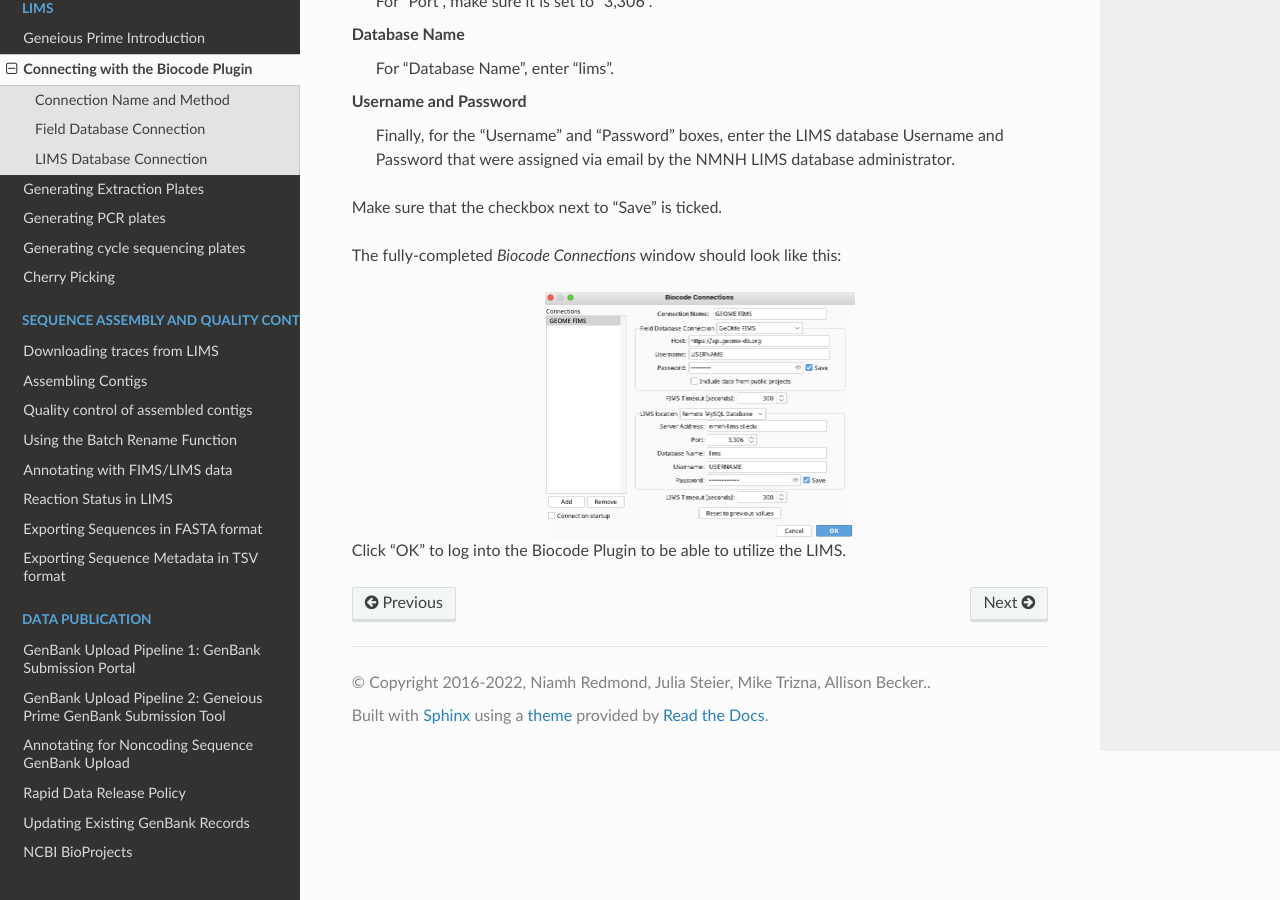
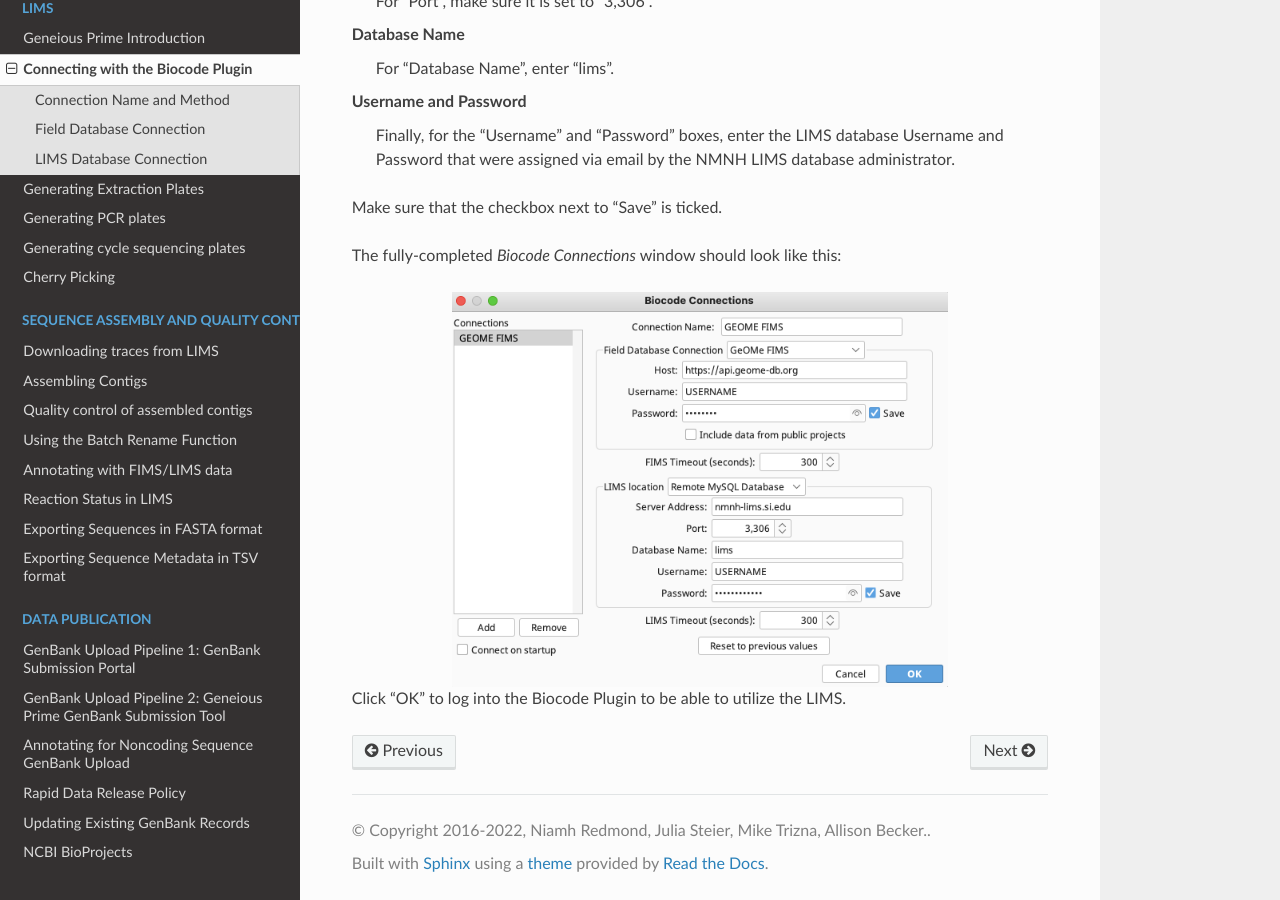
Before and after one commit to SIBarcodeNetwork/ReadtheDocsMaster, a Sphinx documentation site: the page built from Docs/biocode_plugin.rst, in a window 1280 px wide and 900 px high, scrolled down 1900 px. Built offline with Sphinx 7.4.7 and the Read the Docs theme 2.0.0, drawn with Linux system fonts in a browser that asks for light colours.

Commit message:
Update biocode_plugin.rst

```diff
--- a/Docs/biocode_plugin.rst
+++ b/Docs/biocode_plugin.rst
@@ -57,7 +57,7 @@ The fully-completed *Biocode Connections* window should look like this:
 
 .. figure:: /images/biocode_connection_details_completed.png
   :align: center
-  :scale: 50 %
+  :scale: 80 %
   :target: /en/latest/_images/biocode_connection_details_completed.png
 
 Click "OK" to log into the Biocode Plugin to be able to utilize the LIMS.
```
